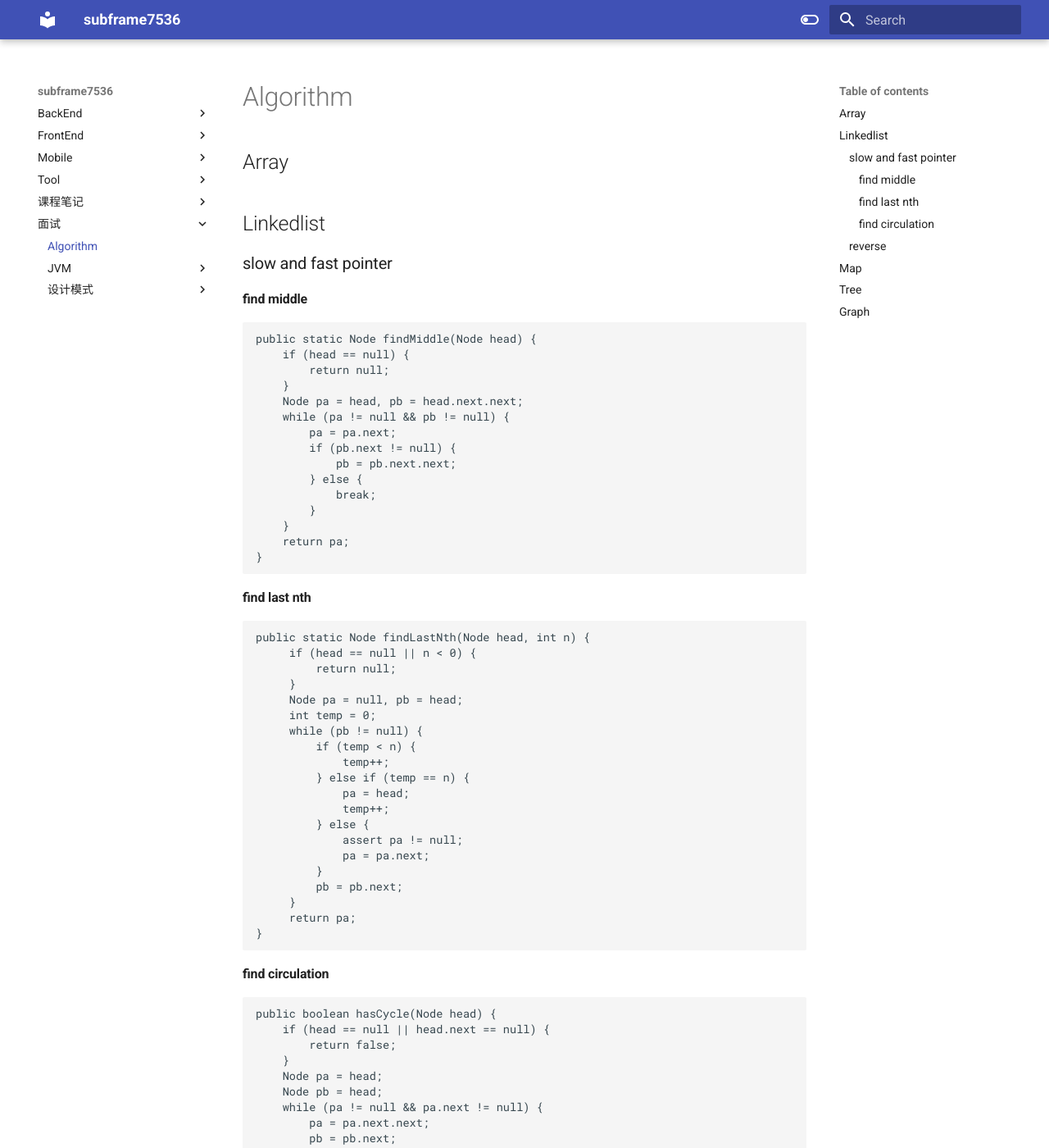
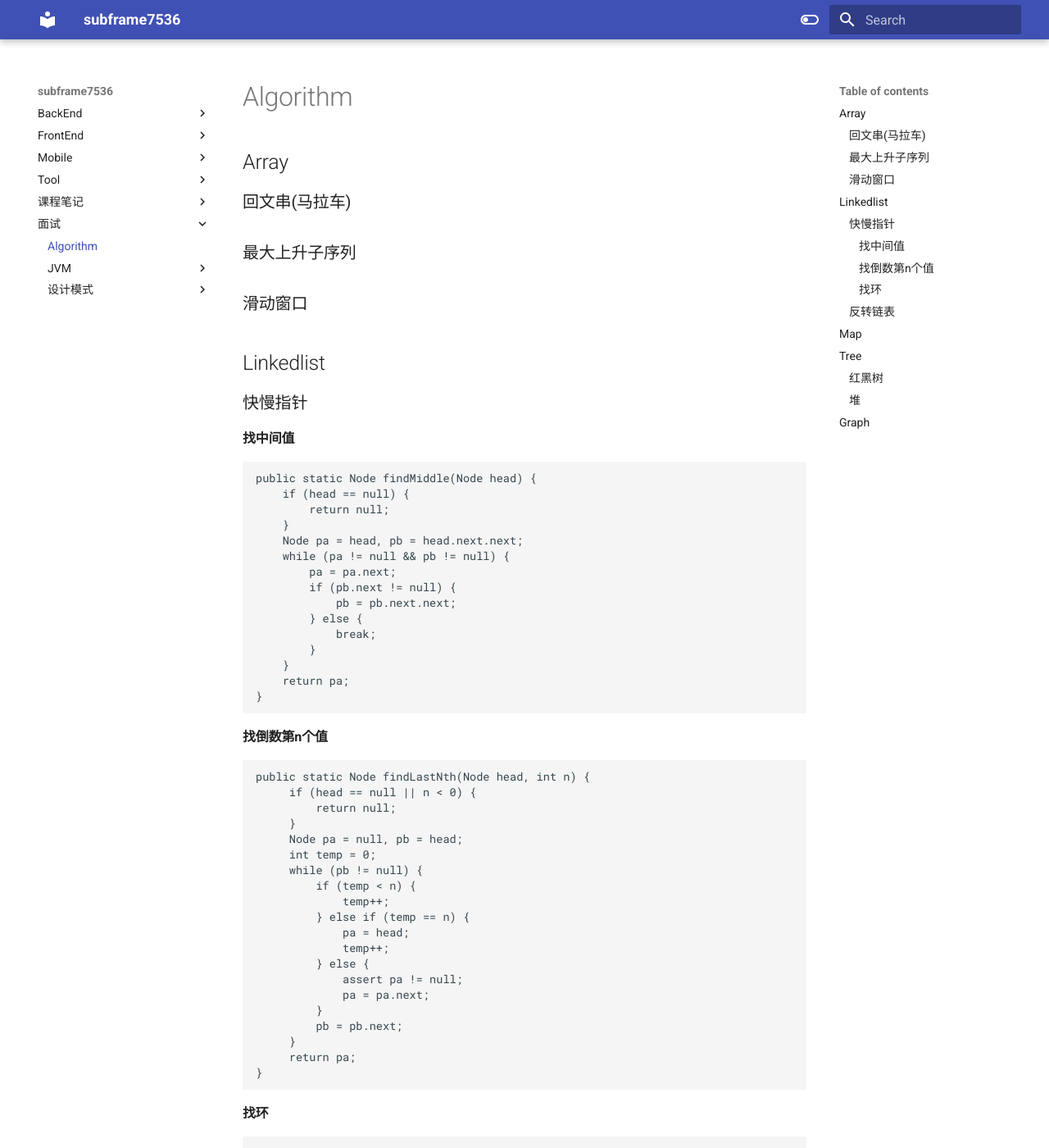
Before and after one commit to subframe7536/subframe7536.github.io, an MkDocs documentation site: the page built from docs/面试/算法.md, in a window 1280 px wide and 1400 px high. Shown: the whole window at 82% size. Built offline with MkDocs 1.6.1 and Material for MkDocs 9.7.7, drawn with Linux system fonts in a browser that asks for light colours.

````diff
--- a/docs/面试/算法.md
+++ b/docs/面试/算法.md
@@ -1,8 +1,12 @@
 # Algorithm
 ## Array
+### 回文串(马拉车)
+### 最大上升子序列
+### 滑动窗口
+
 ## Linkedlist
-### slow and fast pointer
-#### find middle
+### 快慢指针
+#### 找中间值
 ```java
 public static Node findMiddle(Node head) {
     if (head == null) {
@@ -20,7 +24,7 @@ public static Node findMiddle(Node head) {
     return pa;
 }
 ```
-#### find last nth
+#### 找倒数第n个值
 ```java
 public static Node findLastNth(Node head, int n) {
 	 if (head == null || n < 0) {
@@ -43,7 +47,7 @@ public static Node findLastNth(Node head, int n) {
 	 return pa;
 }
 ```
-#### find circulation
+#### 找环
 ```java
 public boolean hasCycle(Node head) {
 	if (head == null || head.next == null) {
@@ -61,7 +65,7 @@ public boolean hasCycle(Node head) {
 	return false;
 }
 ```
-### reverse
+### 反转链表
 ```java
 private static Node Reverse(Node head) {
 	if (head == null) {
@@ -92,4 +96,7 @@ private static Node Reverse(Node head) {
 ## Map
 
 ## Tree
+### 红黑树
+### 堆
+
 ## Graph
````
Also changed, not shown: docs/BackEnd/JavaSE.md (+12 -0 lines), 3 other files.
